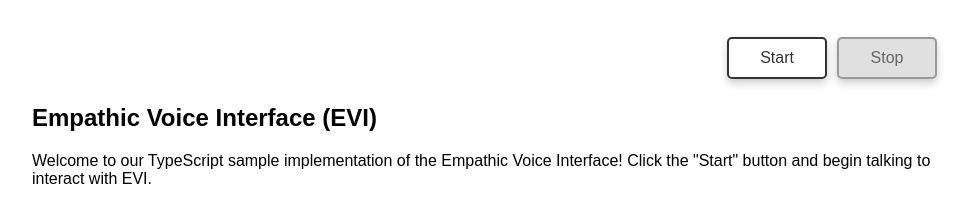
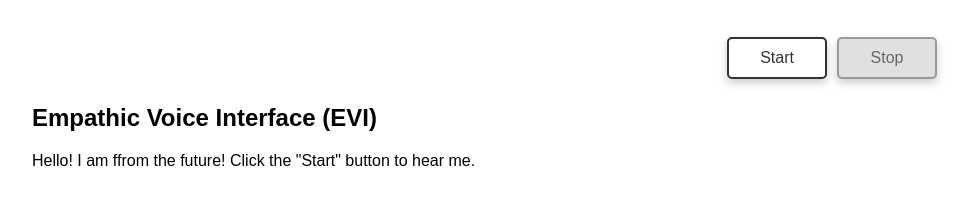
Before and after one commit to kimaitek2024/ai-connected, a website built with Vite: page index.html in a window 1280 px wide. Shown: the whole page, without its empty margins (153-1124 px from the left). Built offline with nearby package versions, Linux system fonts and the light colour scheme; what hume would draw is missing.

Commit message:
Update index.html

```diff
--- a/index.html
+++ b/index.html
@@ -3,7 +3,7 @@
   <head>
     <meta charset="UTF-8" />
     <meta name="viewport" content="width=device-width, initial-scale=1.0" />
-    <title>Empathic Voice Interface</title>
+    <title>From the Future 2045</title>
   </head>
   <body>
     <div id="app">
@@ -14,8 +14,8 @@
       <div id="heading-container">
         <h2>Empathic Voice Interface (EVI)</h2>
         <p>
-          Welcome to our TypeScript sample implementation of the Empathic Voice Interface!
-          Click the "Start" button and begin talking to interact with EVI.
+          Hello! I am ffrom the future!
+          Click the "Start" button to hear me.
         </p>
       </div>
       <div id="chat"></div>
```
